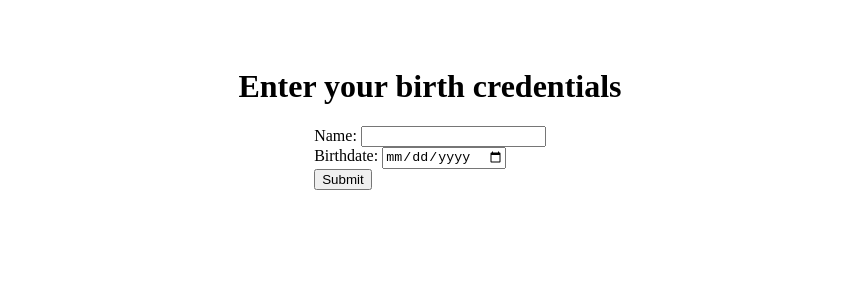
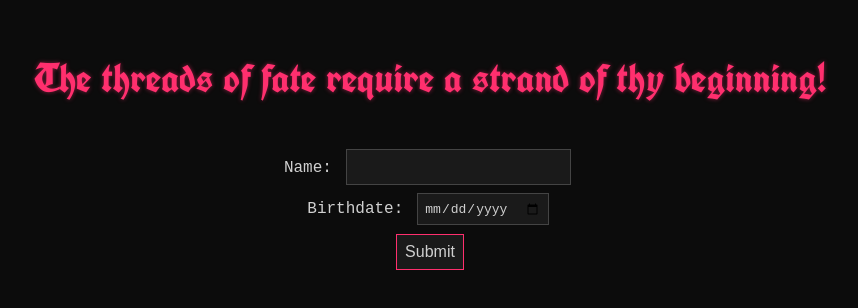
Before and after one commit to LiFiske/mydeath, a website: page public/index.html in a window 1280 px wide. Shown: the part 290-598 px from the top of the page, without its empty margins (210-1068 px from the left). Drawn offline with Linux system fonts and the light colour scheme.

Commit message:
Style: unified color theme

```diff
--- a/public/index.html
+++ b/public/index.html
@@ -2,11 +2,62 @@
 <html>
 <head>
   <meta charset="UTF-8">
-  <title>Death Certificate Generator</title>
+  <title>Access Terminal — Certified Death Issuance</title>
+  <style>
+    @font-face {
+      font-family: 'UnifrakturCook';
+      src: url('/fonts/UnifrakturCook.ttf') format('truetype');
+      font-weight: normal;
+      font-style: normal;
+    }
+
+    body {
+      background-color: #0c0c0c;
+      color: #d0d0d0;
+      font-family: 'Courier New', monospace;
+      display: flex;
+      justify-content: center;
+      align-items: center;
+      height: 100vh;
+      flex-direction: column;
+      text-align: center;
+      padding: 2rem;
+    }
+
+    h1 {
+      font-family: 'UnifrakturCook', monospace;
+      font-size: 2.5em;
+      color: #ff2f6e;
+      margin-bottom: 1em;
+      text-shadow: 0 0 4px #ff2f6e88;
+    }
+
+    label, input, button {
+      font-size: 1em;
+      margin: 0.3em;
+    }
+
+    input, button {
+      background: #1a1a1a;
+      color: #d0d0d0;
+      border: 1px solid #444;
+      padding: 0.5em;
+    }
+
+    button {
+      border-color: #ff2f6e;
+      cursor: pointer;
+    }
+
+    button:hover {
+      background-color: #2a2a2a;
+    }
+  </style>
 </head>
+
 <body>
   <div style="display: flex; justify-content: center; align-items: center; height: 100vh; flex-direction: column;">
-    <h1>Enter your birth credentials</h1>
+    <h1>The threads of fate require a strand of thy beginning!</h1>
     <form id="deathForm" method="POST" action="/generate">
       <label>Name: <input type="text" name="name" required></label><br>
       <label>Birthdate: <input type="date" name="dob" required></label><br>
```
